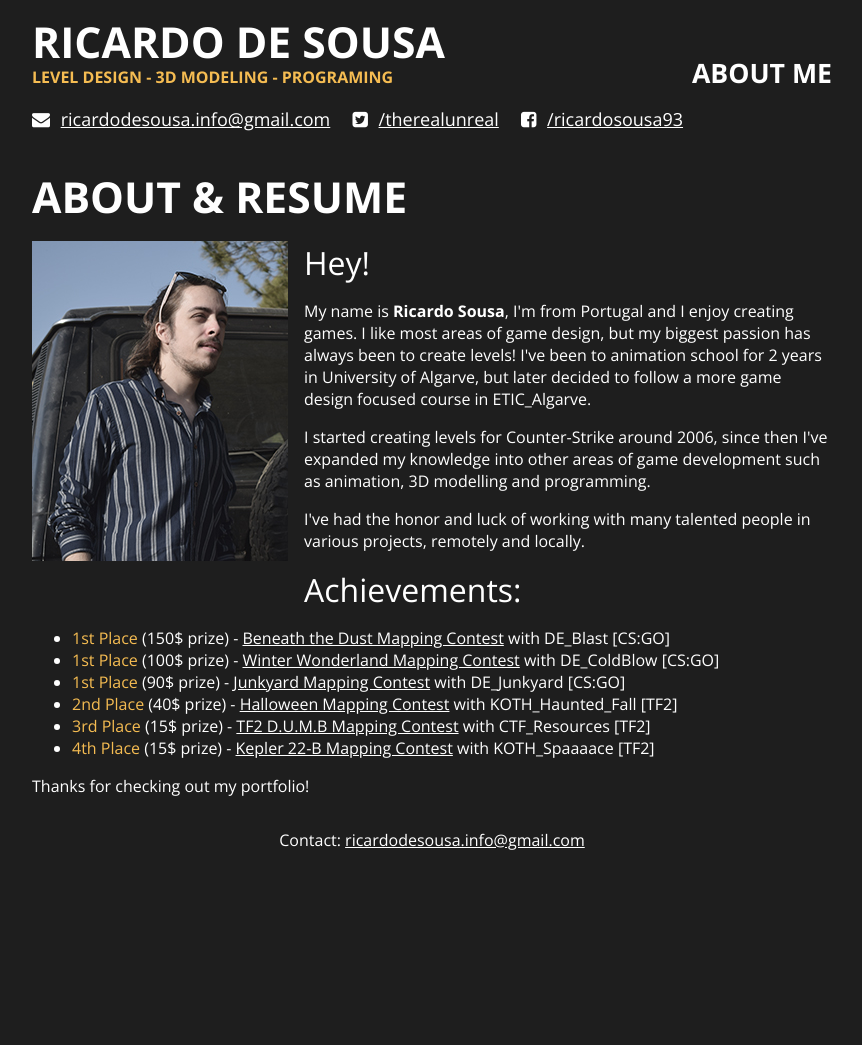
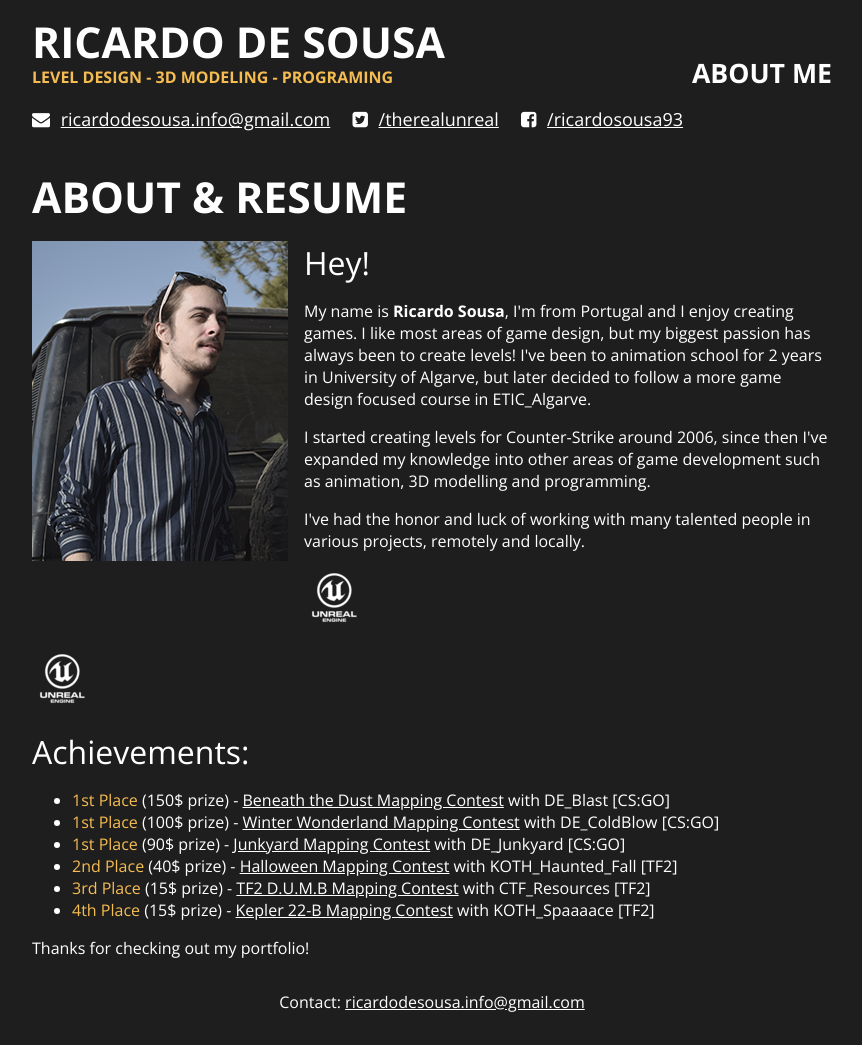
Before and after one commit to THEREALUNREAL/THEREALUNREAL.github.io, a Jekyll site: the page built from about.md, in a window 1280 px wide. Shown: the whole page, without its empty margins (208-1070 px from the left). Built offline with Jekyll 4.4.1, drawn with Linux system fonts in a browser that asks for light colours; nearby versions of some CDN libraries; before the commit the page ends 900 px from its top, so only the background shows below that.

Commit message:
Update about.md

```diff
--- a/about.md
+++ b/about.md
@@ -10,6 +10,11 @@
 <p>I started creating levels for Counter-Strike around 2006, since then I've expanded my knowledge into other areas of game development such as animation, 3D modelling and programming.</p>
 <p>I've had the honor and luck of working with many talented people in various projects, remotely and locally.</p>
 
+
+[![Blast #1]({{ site.url }}/images/software/unreal.png)]({{ site.url }}/images/software/unreal.png)
+
+<img src="{{ site.url }}/images/software/unreal.png" alt="unreal">
+
 <font size="6">Achievements:</font>
 
 - _1st Place_ (150$ prize) - <a href="http://gamebanana.com/contests/winners/69">Beneath the Dust Mapping Contest</a> with DE_Blast [CS:GO]
```
